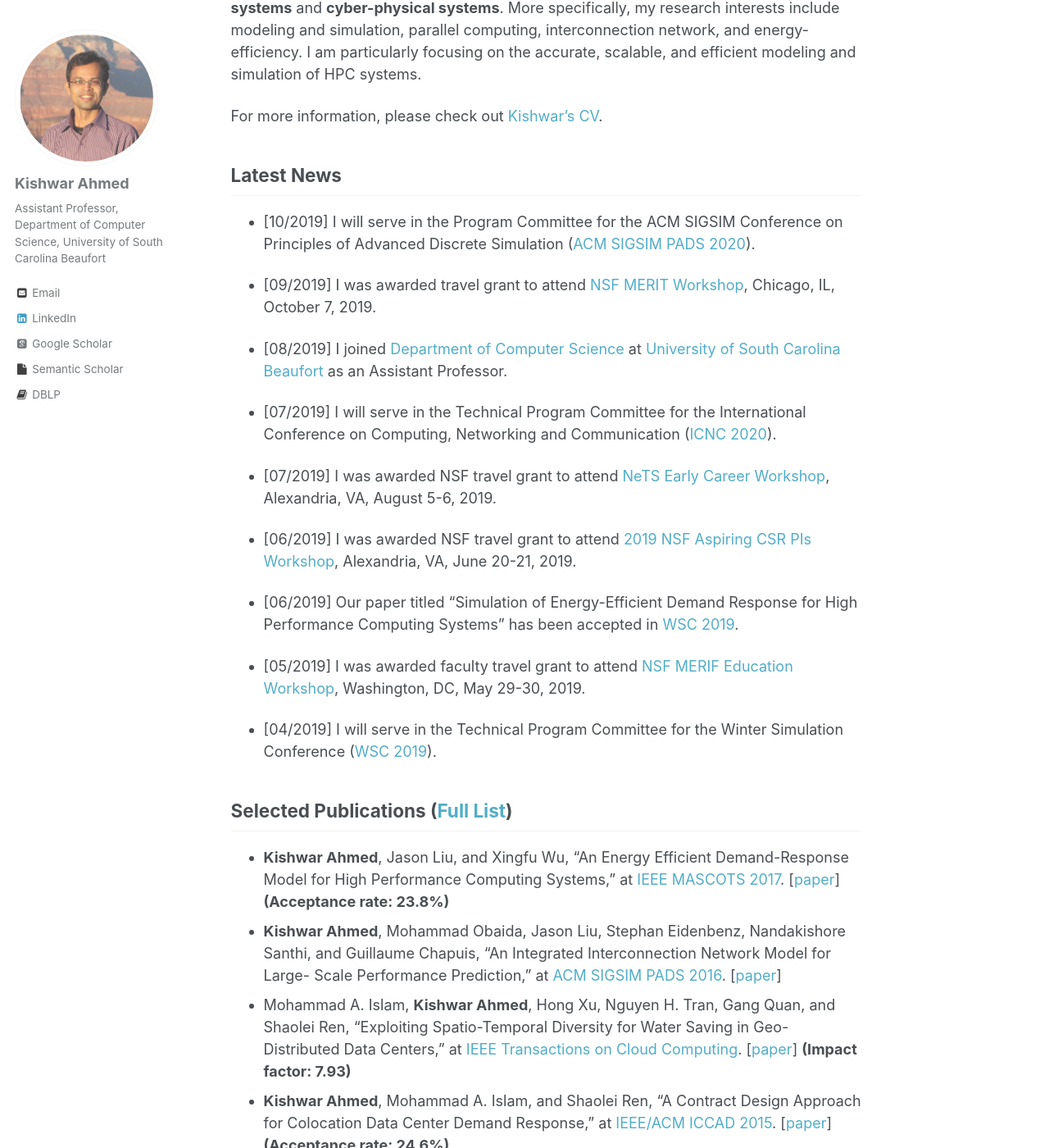
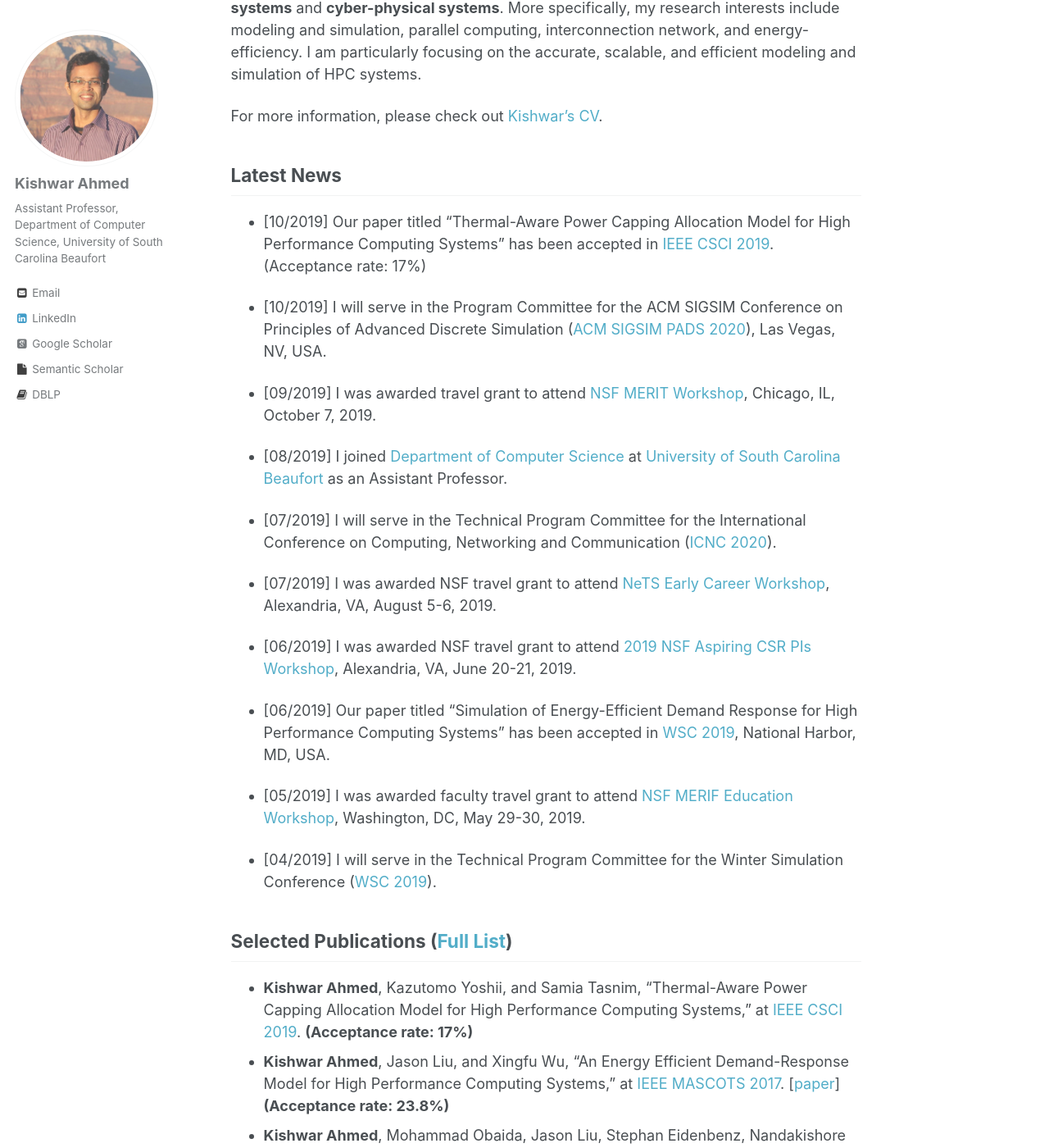
Before and after one commit to kishwarbd/kishwarbd.github.io, a Jekyll site: the page built from _pages/about.md, in a window 1280 px wide and 1400 px high, scrolled down 388 px. Shown: the whole window at 82% size. Built offline with Jekyll 4.4.1, drawn with Linux system fonts in a browser that asks for light colours; some web fonts are replaced.

Commit message:
updates.

```diff
--- a/_pages/about.md
+++ b/_pages/about.md
@@ -23,7 +23,9 @@ For more information, please check out [Kishwar’s CV](https://kishwarbd.github
 
 ## Latest News
 
-* [10/2019] I will serve in the Program Committee for the ACM SIGSIM Conference on Principles of Advanced Discrete Simulation ([ACM SIGSIM PADS 2020](https://www.acm-sigsim-pads.org/)).
+* [10/2019] Our paper titled “Thermal-Aware Power Capping Allocation Model for High Performance Computing Systems” has been accepted in [IEEE CSCI 2019](https://americancse.org/events/csci2019). (Acceptance rate: 17%)
+
+* [10/2019] I will serve in the Program Committee for the ACM SIGSIM Conference on Principles of Advanced Discrete Simulation ([ACM SIGSIM PADS 2020](https://www.acm-sigsim-pads.org/)), Las Vegas, NV, USA.
 
 * [09/2019] I was awarded travel grant to attend [NSF MERIT Workshop](https://icnp19.cs.ucr.edu/merit.html), Chicago, IL, October 7, 2019.
 
@@ -35,7 +37,7 @@ For more information, please check out [Kishwar’s CV](https://kishwarbd.github
 
 * [06/2019] I was awarded NSF travel grant to attend [2019 NSF Aspiring CSR PIs Workshop](https://www.cs.purdue.edu/homes/ayg/APW/html/), Alexandria, VA, June 20-21, 2019.
 
-* [06/2019] Our paper titled “Simulation of Energy-Efficient Demand Response for High Performance Computing Systems” has been accepted in [WSC 2019](http://meetings2.informs.org/wordpress/wsc2019/).
+* [06/2019] Our paper titled “Simulation of Energy-Efficient Demand Response for High Performance Computing Systems” has been accepted in [WSC 2019](http://meetings2.informs.org/wordpress/wsc2019/), National Harbor, MD, USA.
 
 * [05/2019] I was awarded faculty travel grant to attend [NSF MERIF Education Workshop](http://merif.seas.gwu.edu/), Washington, DC, May 29-30, 2019.
 
@@ -43,6 +45,7 @@ For more information, please check out [Kishwar’s CV](https://kishwarbd.github
 
 
 ## Selected Publications ([Full List](https://kishwarbd.github.io/publications/))
+*  **Kishwar Ahmed**, Kazutomo Yoshii, and Samia Tasnim, “Thermal-Aware Power Capping Allocation Model for High Performance Computing Systems,” at [IEEE CSCI 2019](https://americancse.org/events/csci2019). **(Acceptance rate: 17%)**
 *  **Kishwar Ahmed**, Jason Liu, and Xingfu Wu, “An Energy Efficient Demand-Response Model for High Performance Computing Systems,” at [IEEE MASCOTS 2017](https://mascots2017.cs.ucalgary.ca/). [[paper](https://ieeexplore.ieee.org/document/8107444/)] **(Acceptance rate: 23.8%)**
 * **Kishwar Ahmed**, Mohammad Obaida, Jason Liu, Stephan Eidenbenz, Nandakishore Santhi, and Guillaume Chapuis, “An Integrated Interconnection Network Model for Large- Scale Performance Prediction,” at [ACM SIGSIM PADS 2016](https://www.acm-sigsim-pads.org/). [[paper](https://dl.acm.org/citation.cfm?id=2901396)]
 * Mohammad A. Islam, **Kishwar Ahmed**, Hong Xu, Nguyen H. Tran, Gang Quan, and Shaolei Ren, “Exploiting Spatio-Temporal Diversity for Water Saving in Geo-Distributed Data Centers,” at [IEEE Transactions on Cloud Computing](https://www.computer.org/web/tcc). [[paper](https://ieeexplore.ieee.org/document/7420641/)] **(Impact factor: 7.93)**
```
Also changed, not shown: _pages/publications.md (+1 -0 lines), _pages/talks.md (+12 -0 lines), 6 other files.
